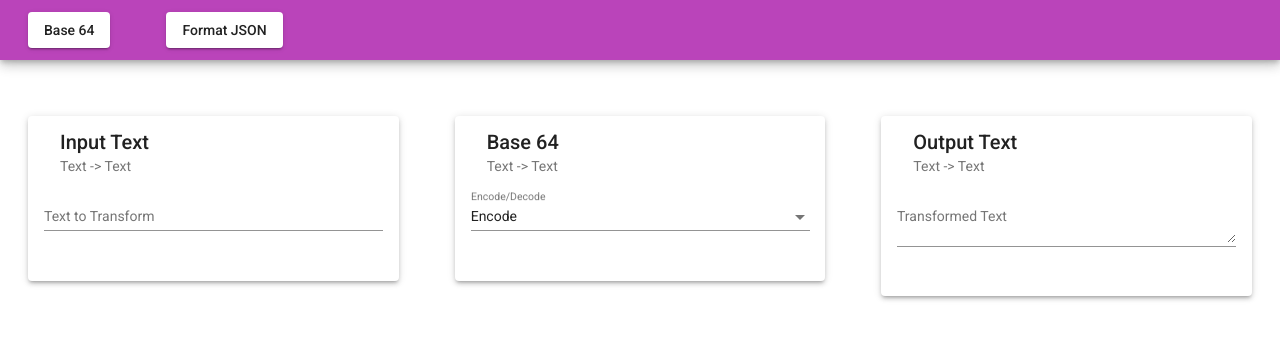
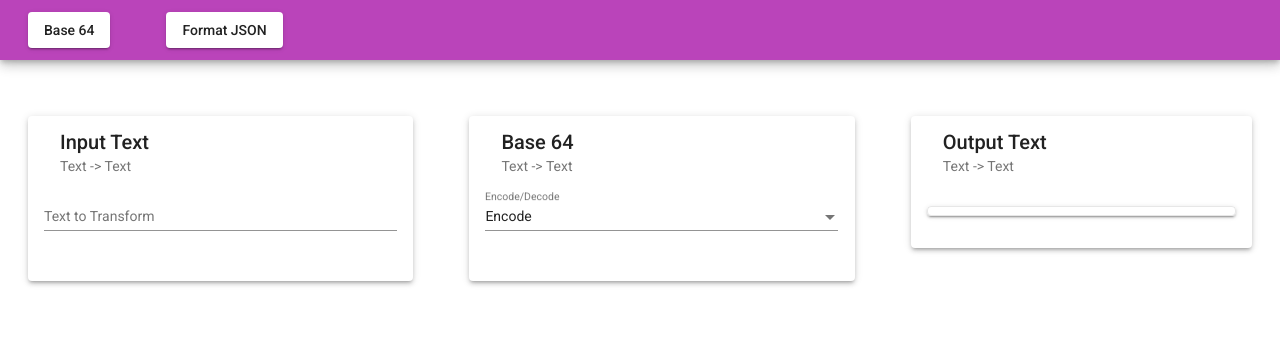
Before and after one commit to cmcquillan/fiddle.run, an Angular app in the folder src/Fiddle.Run.Client/: page /templates/base64 in a window 1280 px wide. Shown: the top 340 px of the page. Built offline with nearby package versions, Linux system fonts and the light colour scheme.

Commit message:
Adding code display

```diff
--- a/src/Fiddle.Run.Client/angular.json
+++ b/src/Fiddle.Run.Client/angular.json
@@ -31,7 +31,9 @@
               "./node_modules/@angular/material/prebuilt-themes/deeppurple-amber.css",
               "src/styles.scss"
             ],
-            "scripts": []
+            "scripts": [
+              "node_modules/prismjs/prism.js"
+            ]
           },
           "configurations": {
             "production": {
--- a/src/Fiddle.Run.Client/package.json
+++ b/src/Fiddle.Run.Client/package.json
@@ -21,6 +21,8 @@
     "@angular/platform-browser": "~9.1.1",
     "@angular/platform-browser-dynamic": "~9.1.1",
     "@angular/router": "~9.1.1",
+    "angular-prism": "^0.1.20",
+    "prism": "^4.1.2",
     "rxjs": "~6.5.4",
     "tslib": "^1.10.0",
     "zone.js": "~0.10.2"
--- a/src/Fiddle.Run.Client/src/app/app.module.ts
+++ b/src/Fiddle.Run.Client/src/app/app.module.ts
@@ -14,6 +14,7 @@ import { Base64PageComponent } from './pages/base64-page/base64-page.component';
 import { BrowserAnimationsModule } from '@angular/platform-browser/animations';
 import { FormsModule } from '@angular/forms';
 import { FormatJsonPageComponent } from './pages/format-json-page/format-json-page.component';
+import { CodeDisplayComponent } from './components/code-display/code-display.component';
 
 @NgModule({
   declarations: [
@@ -22,6 +23,7 @@ import { FormatJsonPageComponent } from './pages/format-json-page/format-json-pa
     PalettePageComponent,
     Base64PageComponent,
     FormatJsonPageComponent,
+    CodeDisplayComponent,
   ],
   imports: [
     BrowserModule,
--- /dev/null
+++ b/src/Fiddle.Run.Client/src/app/components/code-display/code-display.component.scss
@@ -0,0 +1,5 @@
+pre {
+  border: 1px solid rgba(24, 24, 24, 0.1);
+  border-radius: 4px;
+  padding: 4px;
+}
--- /dev/null
+++ b/src/Fiddle.Run.Client/src/app/components/code-display/code-display.component.ts
@@ -0,0 +1,15 @@
+import { Component, Input, ElementRef, ViewChild } from '@angular/core';
+declare var Prism: any;
+
+@Component({
+  selector: 'fiddle-code-display',
+  template: `<pre class="mat-elevation-z2"><code>{{ code }}</code></pre>`,
+  styleUrls: ['./code-display.component.scss']
+})
+export class CodeDisplayComponent {
+  @Input() code: string;
+  @Input() language: string;
+
+  constructor() {
+  }
+}
--- a/src/Fiddle.Run.Client/src/app/components/transform-box/transform-box.component.html
+++ b/src/Fiddle.Run.Client/src/app/components/transform-box/transform-box.component.html
@@ -10,18 +10,22 @@
         </mat-card-header>
         <mat-card-content>
             <ng-container *ngFor="let param of tr.params | keyvalue;">
-                <mat-form-field class="fiddle-box-param-field" [ngSwitch]="param.value.type">
+                <ng-container [ngSwitch]="param.value.type">
+                    <mat-form-field *ngSwitchCase="'text'" class="fiddle-box-param-field">
                         <mat-label>{{ param.value.prompt }}</mat-label>
-                    <input *ngSwitchCase="'text'" matInput [(ngModel)]="param.value.value"
-                        (keyup)="parameterChanged()" />
-                    <textarea *ngSwitchCase="'out'" matInput>{{ param.value.value$ | async }}</textarea>
-                    <mat-select *ngSwitchCase="'select'" [(ngModel)]="param.value.value"
-                        (selectionChange)="parameterChanged()">
+                        <input matInput [(ngModel)]="param.value.value" (keyup)="parameterChanged()" />
+                    </mat-form-field>
+                    <fiddle-code-display *ngSwitchCase="'out'" [code]="param.value.value$ | async" [language]="'js'">
+                    </fiddle-code-display>
+                    <mat-form-field *ngSwitchCase="'select'" class="fiddle-box-param-field">
+                        <mat-label>{{ param.value.prompt }}</mat-label>
+                        <mat-select [(ngModel)]="param.value.value" (selectionChange)="parameterChanged()">
                             <mat-option *ngFor="let data of param.value.opts.values" [value]="data.value">
                                 {{ data.display }}
                             </mat-option>
                         </mat-select>
                     </mat-form-field>
+                </ng-container>
             </ng-container>
         </mat-card-content>
         <mat-card-actions>
--- a/src/Fiddle.Run.Client/src/index.html
+++ b/src/Fiddle.Run.Client/src/index.html
@@ -8,6 +8,7 @@
   <link rel="icon" type="image/x-icon" href="favicon.ico">
   <link href="https://fonts.googleapis.com/css?family=Roboto:300,400,500&display=swap" rel="stylesheet">
   <link href="https://fonts.googleapis.com/icon?family=Material+Icons" rel="stylesheet">
+  <link rel="stylesheet" href="https://cdnjs.cloudflare.com/ajax/libs/prism/1.6.0/themes/prism-okaidia.min.css"/>
 </head>
 <body class="mat-typography">
   <app-root></app-root>
--- a/src/Fiddle.Run.Client/src/main.ts
+++ b/src/Fiddle.Run.Client/src/main.ts
@@ -3,6 +3,7 @@ import { platformBrowserDynamic } from '@angular/platform-browser-dynamic';
 
 import { AppModule } from './app/app.module';
 import { environment } from './environments/environment';
+
 
 if (environment.production) {
   enableProdMode();
```
Also changed, not shown: 2 other files (tests, documents, lock files or other folders). Lines whose indentation alone changed are shown as unchanged.
